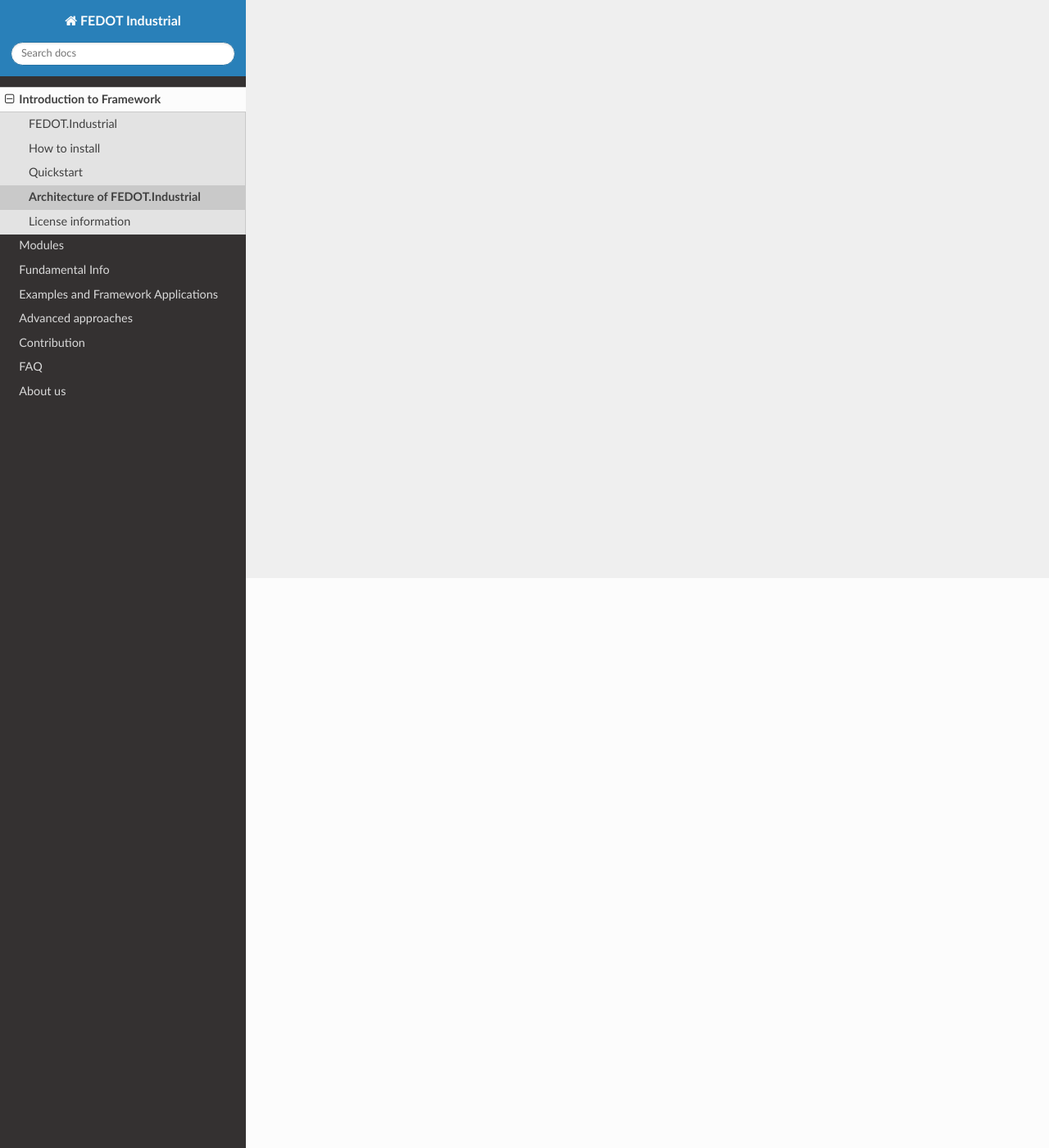
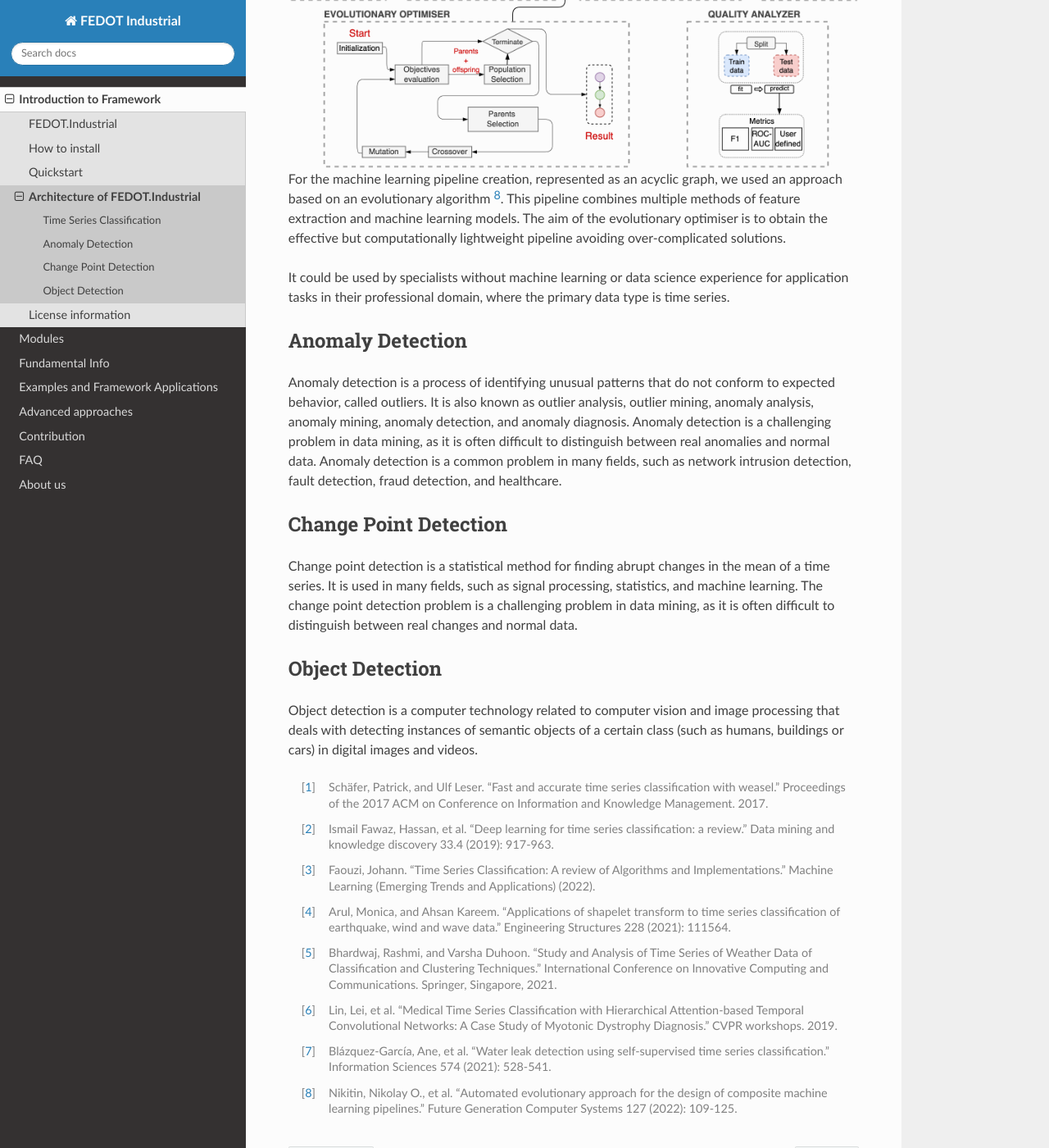
Before and after one commit to aimclub/Fedot.Industrial, a Sphinx documentation site: the page built from docs/source/introduction/architecture.rst, in a window 1280 px wide and 1400 px high, scrolled down 695 px. Shown: the whole window at 82% size. Built offline with Sphinx 7.4.7 and the Read the Docs theme 2.0.0, drawn with Linux system fonts in a browser that asks for light colours; some of the changed text lies outside the part shown.

Commit message:
architecture information

```diff
--- a/docs/source/introduction/architecture.rst
+++ b/docs/source/introduction/architecture.rst
@@ -1,2 +1,96 @@
 Architecture of FEDOT.Industrial
 ================================
+
+The FEDOT.Industrial framework is a versatile tool for the time-series
+engineer. The software is designed to minimize user involvement in the
+programming area while maximizing the quality of the results obtained
+for tasks such as: time series classification, anomaly detection and
+change point detection.
+
+Time Series Classification
+--------------------------
+
+The classification task for univariate and multivariate time series
+arises in many fields of science and technology [1]_, [2]_.
+Speech recognition [3]_ and analysis of seismological problems [4]_,
+meteorological problems [5]_, medical problems [6]_ and industrial
+problems [7]_ can be taken as an example.
+
+We propose the data-driven automated time series classification
+approach, which main idea is to combine selection of features in one
+feature space and an automated classification model design using a
+graph-based pipeline representation and evolutionary optimization.
+
+.. image:: img_introduction/architecture.png
+   :width: 700px
+   :align: center
+   :alt: Architecture of FEDOT
+
+For the machine learning pipeline creation, represented as an acyclic
+graph, we used an approach based on an evolutionary algorithm [8]_.
+This pipeline combines multiple methods of feature extraction and
+machine learning models. The aim of the evolutionary optimiser is to
+obtain the effective but computationally lightweight pipeline avoiding
+over-complicated solutions.
+
+It could be used by specialists without machine learning or data
+science experience for application tasks in their professional domain,
+where the primary data type is time series.
+
+Anomaly Detection
+-----------------
+
+Anomaly detection is a process of identifying unusual patterns that do
+not conform to expected behavior, called outliers. It is also known as
+outlier analysis, outlier mining, anomaly analysis, anomaly mining,
+anomaly detection, and anomaly diagnosis. Anomaly detection is a
+challenging problem in data mining, as it is often difficult to
+distinguish between real anomalies and normal data. Anomaly detection
+is a common problem in many fields, such as network intrusion detection,
+fault detection, fraud detection, and healthcare.
+
+Change Point Detection
+----------------------
+
+Change point detection is a statistical method for finding abrupt
+changes in the mean of a time series. It is used in many fields, such
+as signal processing, statistics, and machine learning. The change point
+detection problem is a challenging problem in data mining, as it is
+often difficult to distinguish between real changes and normal data.
+
+Object Detection
+----------------
+
+Object detection is a computer technology related to computer vision
+and image processing that deals with detecting instances of semantic
+objects of a certain class (such as humans, buildings or cars) in
+digital images and videos.
+
+
+.. [1] Schäfer, Patrick, and Ulf Leser. "Fast and accurate time series
+        classification with weasel." Proceedings of the 2017 ACM on
+        Conference on Information and Knowledge Management. 2017.
+.. [2] Ismail Fawaz, Hassan, et al. "Deep learning for time series
+        classification: a review." Data mining and knowledge discovery
+        33.4 (2019): 917-963.
+.. [3] Faouzi, Johann. "Time Series Classification: A review of
+        Algorithms and Implementations." Machine Learning (Emerging
+        Trends and Applications) (2022).
+.. [4] Arul, Monica, and Ahsan Kareem. "Applications of shapelet
+        transform to time series classification of earthquake, wind
+        and wave data." Engineering Structures 228 (2021): 111564.
+.. [5] Bhardwaj, Rashmi, and Varsha Duhoon. "Study and Analysis of
+        Time Series of Weather Data of Classification and Clustering
+        Techniques." International Conference on Innovative Computing
+        and Communications. Springer, Singapore, 2021.
+.. [6] Lin, Lei, et al. "Medical Time Series Classification with
+        Hierarchical Attention-based Temporal Convolutional Networks:
+        A Case Study of Myotonic Dystrophy Diagnosis." CVPR workshops.
+        2019.
+.. [7] Blázquez-García, Ane, et al. "Water leak detection using
+        self-supervised time series classification." Information
+        Sciences 574 (2021): 528-541.
+
+.. [8] Nikitin, Nikolay O., et al. "Automated evolutionary approach
+        for the design of composite machine learning pipelines."
+        Future Generation Computer Systems 127 (2022): 109-125.
```
Also changed, not shown: docs/source/introduction/img_introduction/architecture.png (added).
